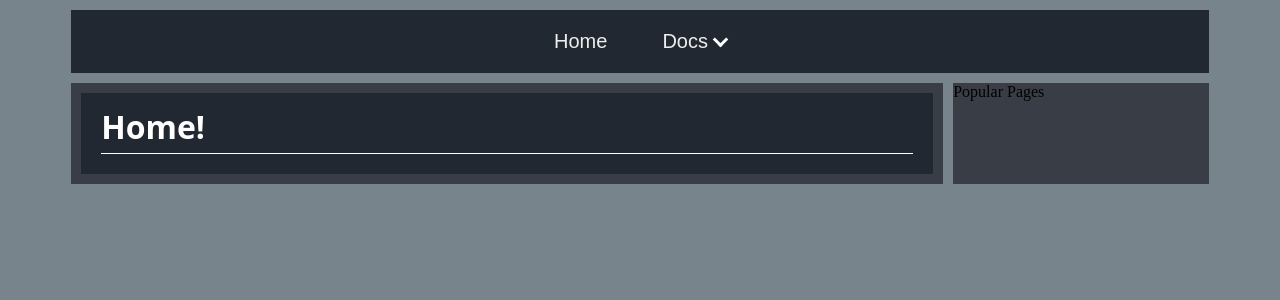
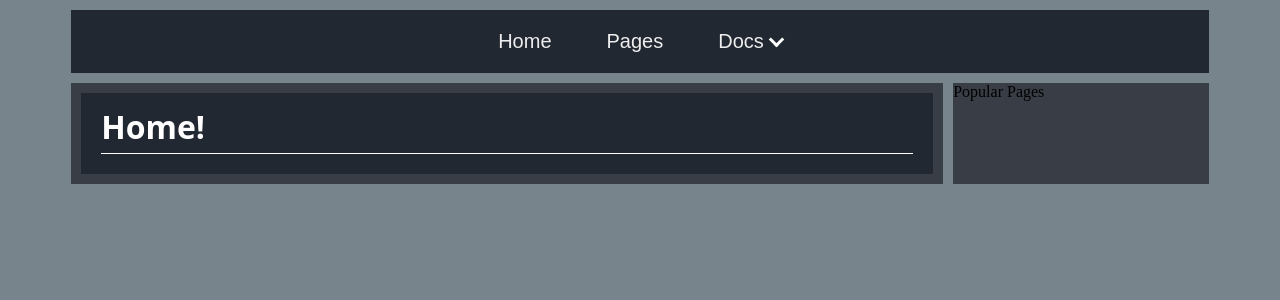
Before and after one commit to jrose0116/WikiTemplate, a Next.js app: page / in a window 1280 px wide. Shown: the top 300 px of the page. Built offline with nearby package versions, Linux system fonts and the light colour scheme.

Commit message:
Readd pages route to navbar

```diff
--- a/components/main/Main.js
+++ b/components/main/Main.js
@@ -8,7 +8,7 @@ const Main = ({children}) => {
         <>
         <nav style={{display: "flex", gap: "35px", width: "90%", justifyContent: "center", margin: "10px auto", backgroundColor: "#222831", fontFamily: "sans-serif", fontSize: "20px"}}>
             <a href="/" style={navLinkStyle}><p>Home</p></a>
-            {/* <a href="/pages" style={navLinkStyle}><p>Pages</p></a> */}
+            <a href="/pages" style={navLinkStyle}><p>Pages</p></a>
             <div className={globalStyles.dropdown}>
                 <p className={globalStyles.dropdownButton}>Docs <span className={globalStyles.dropdownArrow}></span></p>
                 <div className={globalStyles.dropdownLinks}>
```
